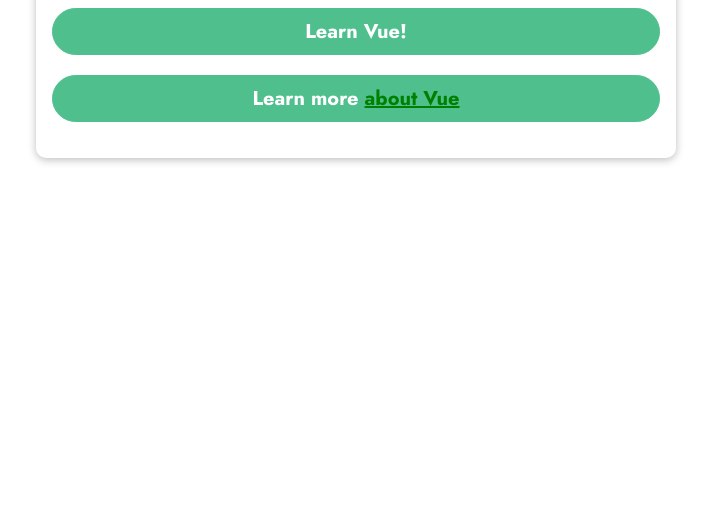
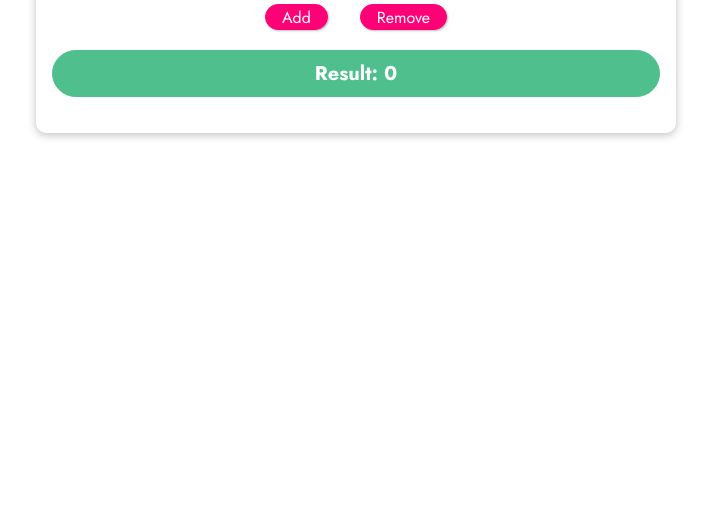
Before and after one commit to tmanspace/vue3_course, a website: page index.html in a window 1280 px wide. Shown: the part 295-800 px from the top of the page, without its empty margins (284-995 px from the left). Drawn offline with nearby package versions, Linux system fonts and the light colour scheme.

Commit message:
Basics 04 - Event binding

```diff
--- a/app.js
+++ b/app.js
@@ -1,17 +1,11 @@
 const app = Vue.createApp({
     data() {
         return {
-            courseGoal: 'Finish the course and master Vue!',
-            vueLink: 'https://vuejs.org/'
+            counter: 0,
         }
     },
     methods: {
-        outputGoal() {
-            const randomNum = Math.random();
-            if (randomNum < 0.5) return 'Learn Vue!';
-            else return 'Master Vue!'
-        }
     }
 });
 
-app.mount('#user-goal');
+app.mount('#events');
--- a/index.html
+++ b/index.html
@@ -14,12 +14,13 @@
   </head>
   <body>
     <header>
-      <h1>Vue Course Goals</h1>
+      <h1>Vue Events</h1>
     </header>
-    <section id="user-goal">
-      <h2>My Course Goal</h2>
-      <p>{{ outputGoal() }}</p>
-      <p>Learn more <a :href="vueLink">about Vue</a></p>
+    <section id="events">
+      <h2>Events in Action</h2>
+      <button @click="counter++">Add</button>
+      <button @click="counter--">Remove</button>
+      <p>Result: {{ counter }}</p>
     </section>
   </body>
 </html>
--- a/style.css
+++ b/style.css
@@ -22,7 +22,7 @@
   max-width: 40rem;
 }
 
-  #user-goal {
+#events {
   box-shadow: 0 2px 8px rgba(0, 0, 0, 0.26);
   margin: 3rem auto;
   border-radius: 10px;
@@ -32,14 +32,14 @@
   max-width: 40rem;
 }
 
-  #user-goal h2 {
+#events h2 {
   font-size: 2rem;
   border-bottom: 4px solid #ccc;
   color: #4fc08d;
   margin: 0 0 1rem 0;
 }
 
-  #user-goal p {
+#events p {
   font-size: 1.25rem;
   font-weight: bold;
   border: 1px solid #4fc08d;
@@ -49,18 +49,18 @@
   border-radius: 25px;
 }
 
-  #user-goal input {
+#events input {
   font: inherit;
   border: 1px solid #ccc;
 }
 
-  #user-goal input:focus {
+#events input:focus {
   outline: none;
   border-color: #1b995e;
   background-color: #d7fdeb;
 }
 
-  #user-goal button {
+#events button {
   font: inherit;
   cursor: pointer;
   border: 1px solid #ff0077;
@@ -68,15 +68,13 @@
   color: white;
   padding: 0.05rem 1rem;
   box-shadow: 1px 1px 2px rgba(0, 0, 0, 0.26);
+  border-radius: 20px;
+  margin: 0 1rem;
 }
 
-  #user-goal button:hover,
-  #user-goal button:active {
+#events button:hover,
+#events button:active {
   background-color: #ec3169;
   border-color: #ec3169;
   box-shadow: 1px 1px 4px rgba(0, 0, 0, 0.26);
 }
-
-  a {
-      color: green;
-  }
```
Lines whose indentation alone changed are shown as unchanged.
